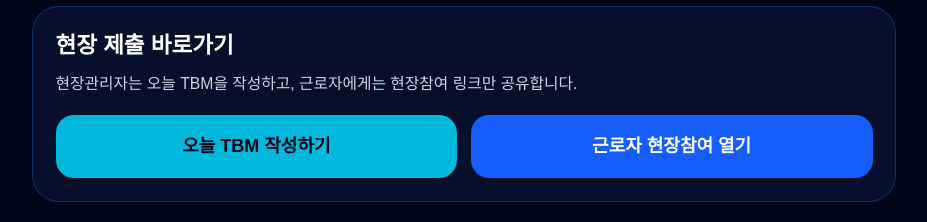
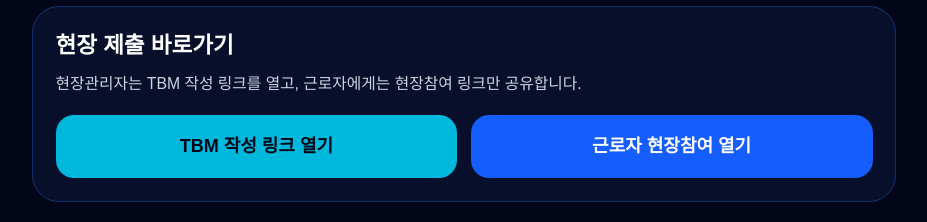
Before and after one commit to safemetrica/safe-metrica, a Next.js app: page /contractor/mons in a window 1280 px wide. Shown: the part 549-771 px from the top of the page, without its empty margins (176-1103 px from the left). Built offline with nearby package versions, Linux system fonts and the light colour scheme.

Commit message:
fix: set mons tbm notion link

```diff
--- a/src/app/contractor/mons/page.tsx
+++ b/src/app/contractor/mons/page.tsx
@@ -2,8 +2,9 @@ import Link from "next/link";
 
 export const dynamic = "force-dynamic";
 
-const MONS_TBM_WRITE_URL = "https://app.notion.com/p/7bbb3490a620485c9162acb3814bbdfd?v=389746e4d50045789dead2e69f779f37";
+const MONS_TBM_WRITE_URL = "https://www.notion.so/6fd3867e1cd2400eb6f7159e63919db9";
 const MONS_FIELD_PARTICIPATION_URL = "/field/participation?company=mons";
+
 
 const guideItems = [
   {
@@ -49,7 +50,7 @@ export default function MonsSubmitSpacePage() {
         <section className="rounded-3xl border border-blue-500/30 bg-blue-950/30 p-5">
           <h2 className="text-xl font-black">현장 제출 바로가기</h2>
           <p className="mt-2 text-sm leading-6 text-slate-300">
-            현장관리자는 오늘 TBM을 작성하고, 근로자에게는 현장참여 링크만 공유합니다.
+            현장관리자는 TBM 작성 링크를 열고, 근로자에게는 현장참여 링크만 공유합니다.
           </p>
 
           <div className="mt-4 grid gap-3 sm:grid-cols-2">
@@ -59,7 +60,7 @@ export default function MonsSubmitSpacePage() {
               rel="noreferrer"
               className="block rounded-2xl bg-cyan-500 px-4 py-4 text-center text-base font-black text-slate-950 hover:bg-cyan-400"
             >
-              오늘 TBM 작성하기
+              TBM 작성 링크 열기
             </a>
 
             <Link
```
